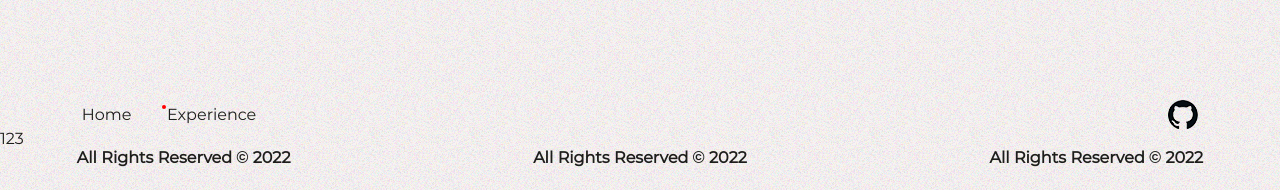
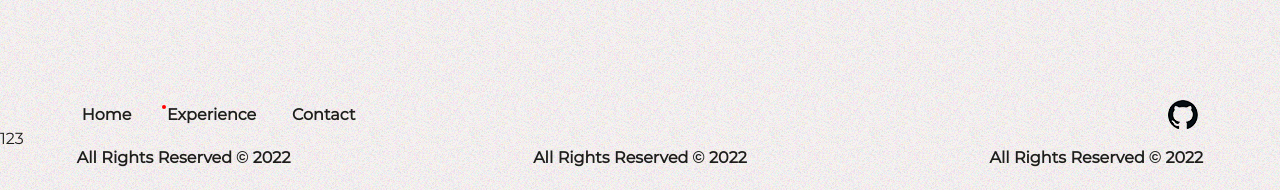
Before and after one commit to mkit-5ain/Vue-folio, a Vue app in the folder frontend/: page /experience in a window 1280 px wide. Shown: the top 190 px of the page. Built offline with nearby package versions, Linux system fonts and the light colour scheme; the HTML template or start-up script is replaced by a standard one.

Commit message:
[update] header line modify, nav add,

```diff
--- a/frontend/src/components/Header.vue
+++ b/frontend/src/components/Header.vue
@@ -85,7 +85,7 @@
                 z-index: 10;
                 width: 100%;
                 height: 1px;
-                border-bottom: 1px solid #111;
+                border-bottom: 1px solid #1d1d1b;
             }
             span {
                 display: block;
--- a/frontend/src/components/Nav.vue
+++ b/frontend/src/components/Nav.vue
@@ -3,7 +3,8 @@
         <ul>
             <li class="scale hover"><router-link to="/">Home</router-link></li>
             <li class="scale hover"><router-link to="/Experience">Experience</router-link></li>
-            <li class="scale"><img src="@/assets/image/common/github.png" alt="github"></li>
+            <li class="scale hover"><router-link to="/Contact">Contact</router-link></li>
+            <li class="scale"><a href="https://github.com/mkit-5ain" target="_blank"><img src="@/assets/image/common/github.png" alt="github"></a></li>
         </ul>
     </nav>
 </template>
@@ -37,13 +38,15 @@
             height: 29px;
             align-items: center;
             li { padding: 0px 5px; transform: translate(0px, 1.6vw); animation: 1s navFadein forwards;
+                a { font-weight: bold; }
                 &:nth-child(2) { margin-left: 2vw; animation-delay: .2s; }
-                &:nth-child(3) {
+                &:nth-child(3) { margin-left: 2vw; animation-delay: .4s; }
+                &:nth-child(4) {
                     position: absolute;
                     top: 0px;
                     right: 0px;
                     z-index: 10;
-                    animation-delay: .4s;
+                    animation-delay: .6s;
                 }
                 .router-link-active {
                     &:before {
```
